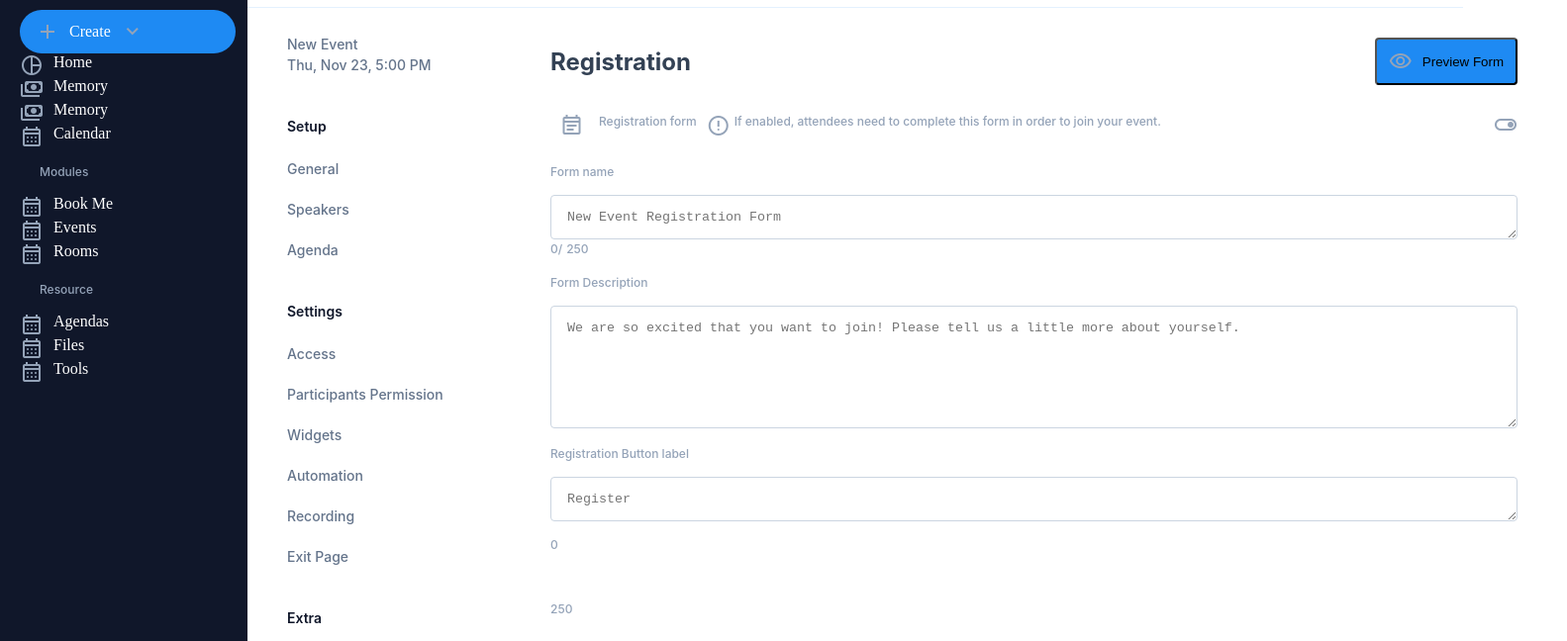
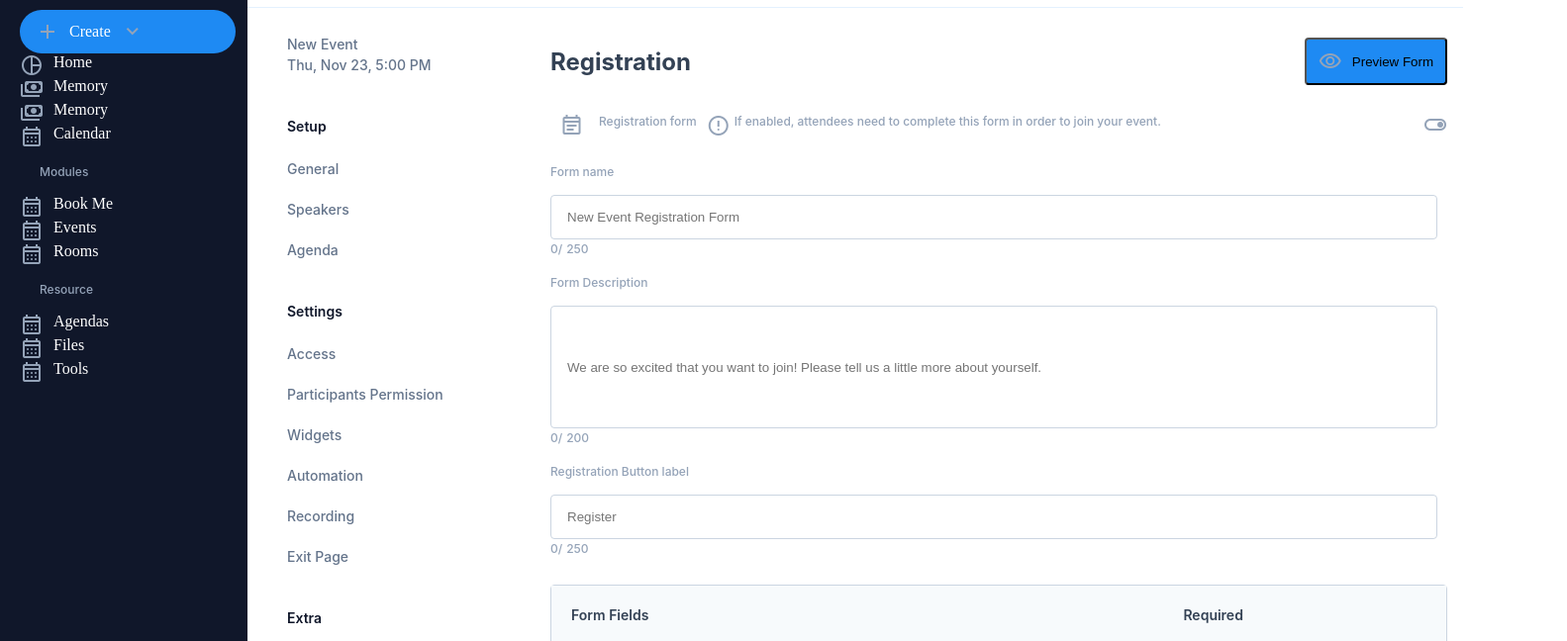
Before and after one commit to rohitsaw963/Saas-Dashboard, a plain HTML site: page index.html in a window 1280 px wide. Shown: the part 54-702 px from the top of the page at 99% size, 1583 px wide, since content can reach past the window. Drawn offline with nearby package versions, Linux system fonts and the light colour scheme.

Commit message:
form word counter

```diff
--- a/index.html
+++ b/index.html
@@ -198,7 +198,19 @@
 
                   <div class="form-name"><span>Form name</span></div>
                   <div>
-                    <textarea
+                    <input
+                      type="text"
+                      class="form-name-text"
+                      id="myTextarea"
+                      cols="116"
+                      rows="1"
+                      maxlength="250"
+                      placeholder="New Event Registration Form"
+                    />
+                    <span id="wordCount">0</span><span>/</span>
+                    <span id="wordRemaining">250</span>
+                  </div>
+                  <!-- <textarea
                       name=""
                       class="form-name-text"
                       id="myTextarea"
@@ -207,25 +219,50 @@
                       maxlength="250"
                       placeholder="New Event Registration Form"
                     ></textarea>
-                    <span id="wordCount">0</span><span>/</span> <span id="charRemaining">250</span>
-                    </div>
+                    <span id="wordCount">0</span><span>/</span> <span id="wordRemaining">250</span> -->
                   <div class="form-Description">
                     <span>Form Description</span>
                   </div>
                   <div>
-                    <textarea
+                    <input
+                      type="text"
                       name=""
                       class="form-dec-text"
                       id="fdesc"
                       cols="116"
                       rows="8"
+                      maxlength="200"
+                      placeholder="We are so excited that you want to join! Please tell us a little more about yourself."
+                    /><span id="wordCount">0</span><span>/</span>
+                    <span id="wordDesc">200</span>
+                  </div>
+                  <!-- <textarea
+                      name=""
+                      class="form-dec-text"
+                      id="fdesc"
+                      cols="116"
+                      rows="8"
+                      maxlength="200"
                       placeholder="We are so excited that you want to join! Please tell us a little more about yourself."
                     ></textarea>
-                  </div>
+                  <span id="wordCount">0</span><span>/</span> <span id="charDesc">200</span> -->
                   <div class="reg-label">
                     <span>Registration Button label</span>
                   </div>
-                  <textarea
+                  <div>
+                    <input
+                      type="text"
+                      name="reg-label"
+                      class="reg-lab"
+                      id="reg-label"
+                      cols="116"
+                      rows="1"
+                      placeholder="Register"
+                    />
+                    <span id="wordCount">0/</span>
+                    <span id="wordRemaining">250</span>
+                  </div>
+                  <!-- <textarea
                       name="reg-label"
                       class="reg-lab"
                       id="#myTextarea"
@@ -233,7 +270,8 @@
                       rows="1"
                       placeholder="Register"
                     ></textarea>
-                  <span id="wordCount">0</span>/ <span id="charRemaining">250</span>
+                    <span id="wordCount">0</span>/
+                    <span id="charRemaining">250</span> -->
                 </div>
                 <!-------------------------------------- FORM-FIELDS ---------->
                 <div class="form-requirements">
@@ -247,109 +285,123 @@
                   <!------------------------------------------- NAME -->
                   <div class="head-name">
                     <div class="left">
-                       <span class="material-symbols-outlined">
-                         menu
-                         </span>
+                      <span class="material-symbols-outlined"> menu </span>
                       <span>Name</span>
                     </div>
                     <div class="right">
                       <!-- checked -->
-                       <span id="cb"><span class="material-symbols-outlined">
+                      <span id="cb"
+                        ><span class="material-symbols-outlined">
                           check_box
-                         </span></span>
+                        </span></span
+                      >
                       <div class="ed">
                         <!-- Edit -->
-                           <span><span class="material-symbols-outlined">
+                        <span
+                          ><span class="material-symbols-outlined">
                             edit
-                           </span></span>
+                          </span></span
+                        >
                         <!-- Delete -->
-                           <span><span class="material-symbols-outlined">
+                        <span
+                          ><span class="material-symbols-outlined">
                             delete
-                           </span></span>
+                          </span></span
+                        >
                       </div>
                     </div>
                   </div>
                   <!------------------------------------ Email -->
                   <div class="head-name">
                     <div class="left">
-                       <span class="material-symbols-outlined">
-                         menu
-                         </span>
+                      <span class="material-symbols-outlined"> menu </span>
                       <span>E-mail</span>
                     </div>
                     <div class="right">
                       <!-- checked -->
-                       <span id="cb"><span class="material-symbols-outlined">
+                      <span id="cb"
+                        ><span class="material-symbols-outlined">
                           check_box
-                         </span></span>
+                        </span></span
+                      >
                       <div class="ed">
                         <!-- Edit -->
-                           <span><span class="material-symbols-outlined">
+                        <span
+                          ><span class="material-symbols-outlined">
                             edit
-                           </span></span>
+                          </span></span
+                        >
                         <!-- Delete -->
-                           <span><span class="material-symbols-outlined">
+                        <span
+                          ><span class="material-symbols-outlined">
                             delete
-                           </span></span>
+                          </span></span
+                        >
                       </div>
                     </div>
                   </div>
                   <!------------------------------------- City -->
                   <div class="head-name">
                     <div class="left">
-                       <span class="material-symbols-outlined">
-                         menu
-                         </span>
+                      <span class="material-symbols-outlined"> menu </span>
                       <span>City</span>
                     </div>
                     <div class="right">
                       <!-- checked -->
-                       <span id="cb"><span class="material-symbols-outlined">
+                      <span id="cb"
+                        ><span class="material-symbols-outlined">
                           check_box
-                         </span></span>
+                        </span></span
+                      >
                       <div class="ed">
                         <!-- Edit -->
-                           <span><span class="material-symbols-outlined">
+                        <span
+                          ><span class="material-symbols-outlined">
                             edit
-                           </span></span>
+                          </span></span
+                        >
                         <!-- Delete -->
-                           <span><span class="material-symbols-outlined">
+                        <span
+                          ><span class="material-symbols-outlined">
                             delete
-                           </span></span>
+                          </span></span
+                        >
                       </div>
                     </div>
                   </div>
                   <!----------------------------- Website ---------------->
                   <div class="head-name">
                     <div class="left">
-                       <span class="material-symbols-outlined">
-                         menu
-                         </span>
+                      <span class="material-symbols-outlined"> menu </span>
                       <span>Website</span>
                     </div>
                     <div class="right">
                       <!-- checked -->
-                       <span id="cb"><span class="material-symbols-outlined">
+                      <span id="cb"
+                        ><span class="material-symbols-outlined">
                           check_box
-                         </span></span>
+                        </span></span
+                      >
                       <div class="ed">
                         <!-- Edit -->
-                           <span><span class="material-symbols-outlined">
+                        <span
+                          ><span class="material-symbols-outlined">
                             edit
-                           </span></span>
+                          </span></span
+                        >
                         <!-- Delete -->
-                           <span><span class="material-symbols-outlined">
+                        <span
+                          ><span class="material-symbols-outlined">
                             delete
-                           </span></span>
+                          </span></span
+                        >
                       </div>
                     </div>
                   </div>
                 </div>
                 <div class="add-field">
                   <div class="add-btn">
-                      <span class="material-symbols-outlined">
-                        add
-                        </span>
+                    <span class="material-symbols-outlined"> add </span>
                     <span>Add field</span>
                   </div>
                 </div>
@@ -359,8 +411,7 @@
         </div>
       </div>
     </div>
-    </div>
+    <script src="script.js"></script>
     <script src="https://ajax.googleapis.com/ajax/libs/jquery/3.7.1/jquery.min.js"></script>
-    <script src="script.js"></script>
   </body>
 </html>
--- a/script.js
+++ b/script.js
@@ -1,15 +1,12 @@
+//*****-------------------Test
 console.log("This is Saas Dashboard");
 
-//Jquery syntax
-//$(selector).action(callback function)
-
-$(document).click((e) => {
-  $("#myTextarea").on("input", function () {
-    e.preventDefault();
-    let words = $(this).val().trim().split(/\s+/);
-    let characters = $(this).val().length;
+$(document).click(function () {
+  $("#myTextarea").on("click", function () {
+    const text = $(this).val().trim();
+    const words = text.split(/\s+/);
+    const characters = text.length;
     $("#wordCount").text(words.length);
-    $("#charRemaining").text(250 - characters);
-    console.log(words);
+    $("#wordRemaining").text(250 - characters);
   });
 });
--- a/style.css
+++ b/style.css
@@ -571,11 +571,13 @@ button div {
   align-items: flex-start;
   gap: 8px;
   align-self: stretch;
+  cursor: pointer;
 }
 
 .form-name-text {
   display: flex;
   padding: 14px 16px;
+  width: 56rem;
   justify-content: space-between;
   align-items: center;
   align-self: stretch;
@@ -596,6 +598,7 @@ button div {
 
 .form-dec-text {
   display: flex;
+  width: 56rem;
   height: 124px;
   padding: 14px 16px;
   justify-content: space-between;
@@ -618,6 +621,7 @@ button div {
 
 .reg-lab {
   display: flex;
+  width: 56rem;
   padding: 14px 16px;
   justify-content: space-between;
   align-items: center;
```
Lines whose indentation alone changed are shown as unchanged.
